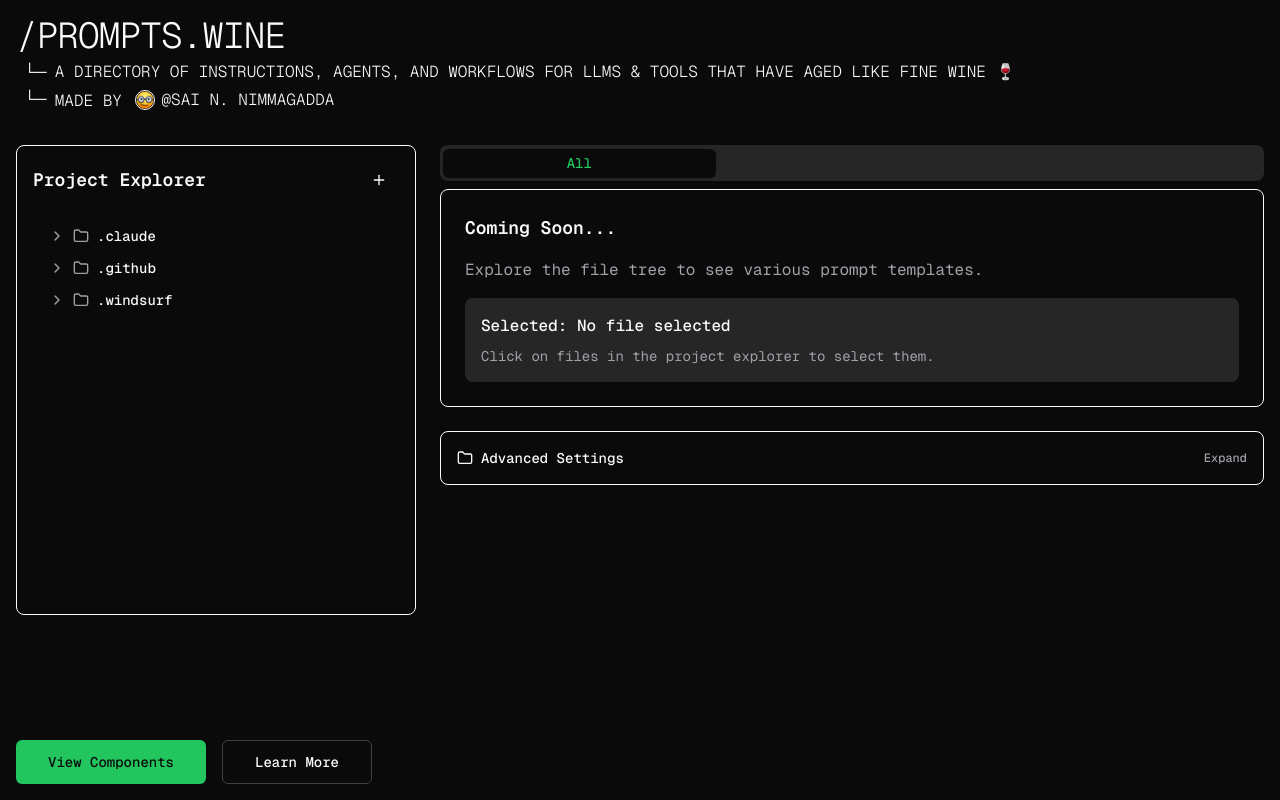
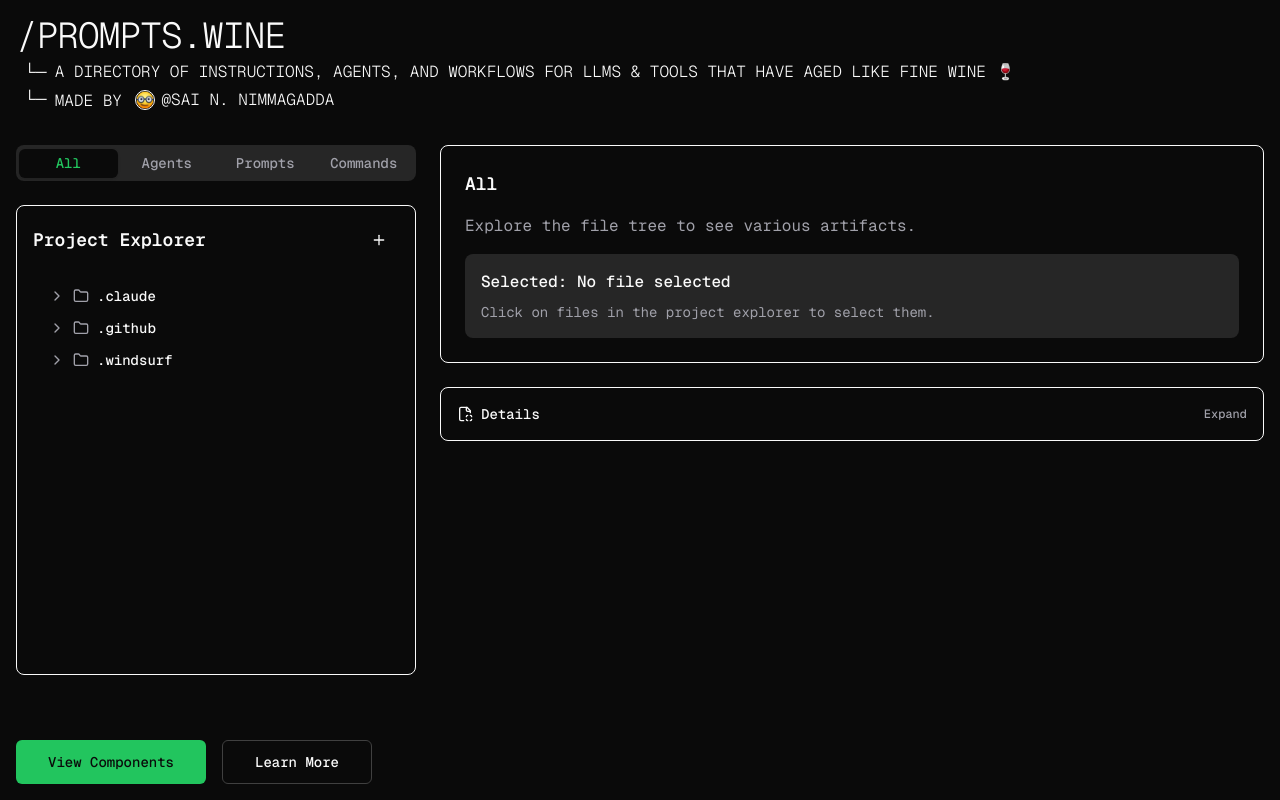
Before and after one commit to funsaized/prompts.wine, a Next.js app: page / in a window 1280 px wide. Built offline with nearby package versions, Linux system fonts and the light colour scheme.

Commit message:
feat: scaffold filtering of file tree

```diff
--- a/src/app/page.tsx
+++ b/src/app/page.tsx
@@ -10,24 +10,34 @@
   CollapsibleContent,
 } from "@/components/ui/collapsible";
 import { Tabs, TabsList, TabsTrigger, TabsContent } from "@/components/ui/tabs";
-import {
-  User,
-  Settings,
-  Copy,
-  Code,
-  Folder,
-  FileText,
-  Plus,
-} from "lucide-react";
+import { FileScan, Folder, Plus } from "lucide-react";
 import Image from "next/image";
 
 export default function Prompts(): React.JSX.Element {
   const [selectedFile, setSelectedFile] = React.useState<string>("");
   const [isCollapsibleOpen, setIsCollapsibleOpen] = React.useState(false);
+  const [activeFilter, setActiveFilter] = React.useState<string>("all");
 
   const handleFileSelect = React.useCallback((item: FileTreeItem) => {
     setSelectedFile(item.name);
   }, []);
+
+  // Filter function for file tree based on active tab
+  const getFilteredFileTreeData = React.useCallback(() => {
+    switch (activeFilter) {
+      case "all":
+        // For now, return all data
+        return sampleFileTreeData;
+      case "agents":
+        // TODO: Filter for agent files
+        return sampleFileTreeData;
+      case "commands":
+        // TODO: Filter for command files
+        return sampleFileTreeData;
+      default:
+        return sampleFileTreeData;
+    }
+  }, [activeFilter]);
 
   return (
     <div className="bg-background text-foreground min-h-screen">
@@ -70,8 +80,21 @@
 
         {/* Main Layout - 3 column grid */}
         <div className="grid w-full flex-1 grid-cols-1 gap-6 lg:grid-cols-3">
-          {/* Left Sidebar - File Tree */}
+          {/* Left Sidebar - Tabs with nested File Tree */}
           <div className="lg:col-span-1">
+            <Tabs
+              value={activeFilter}
+              onValueChange={setActiveFilter}
+              className="w-full"
+            >
+              <TabsList className="grid w-full grid-cols-4">
+                <TabsTrigger value="all">All</TabsTrigger>
+                <TabsTrigger value="agents">Agents</TabsTrigger>
+                <TabsTrigger value="prompts">Prompts</TabsTrigger>
+                <TabsTrigger value="commands">Commands</TabsTrigger>
+              </TabsList>
+
+              <TabsContent value={activeFilter} className="mt-4">
                 <div className="bg-card rounded-lg border p-4">
                   <div className="mb-4 flex items-center justify-between">
                     <h3 className="text-card-foreground text-lg font-semibold">
@@ -83,31 +106,26 @@
                   </div>
                   <ScrollArea className="h-96">
                     <FileTree
-                  data={sampleFileTreeData}
+                      data={getFilteredFileTreeData()}
                       onSelect={handleFileSelect}
                       selectedPath={selectedFile}
                     />
                   </ScrollArea>
                 </div>
+              </TabsContent>
+            </Tabs>
           </div>
 
           {/* Main Content Area */}
           <div className="lg:col-span-2">
-            <Tabs defaultValue="all" className="w-full">
-              <TabsList className="grid w-full grid-cols-3">
-                <TabsTrigger value="all">All</TabsTrigger>
-              </TabsList>
-
-              {/* All Examples */}
-              <TabsContent value="all">
             <div className="space-y-6">
               {/* Quick Overview Card */}
               <div className="bg-card rounded-lg border p-6">
-                    <h3 className="text-card-foreground mb-4 text-lg font-semibold">
-                      Coming Soon...
+                <h3 className="text-card-foreground mb-4 text-lg font-semibold capitalize">
+                  {activeFilter}
                 </h3>
                 <p className="text-muted-foreground mb-4">
-                      Explore the file tree to see various prompt templates.
+                  Explore the file tree to see various artifacts.
                 </p>
                 <div className="bg-muted rounded-lg p-4">
                   <h4 className="text-foreground mb-2 font-medium">
@@ -130,23 +148,22 @@
                       className="h-auto w-full justify-between p-4"
                     >
                       <div className="flex items-center gap-2">
-                            <Folder className="h-4 w-4" />
-                            <span>Advanced Settings</span>
+                        <FileScan className="h-4 w-4" />
+                        <span>Details</span>
                       </div>
                       <span className="text-muted-foreground text-xs">
                         {isCollapsibleOpen ? "Collapse" : "Expand"}
                       </span>
                     </Button>
                   </CollapsibleTrigger>
-                      <CollapsibleContent className="px-4 pb-4">
+                  <CollapsibleContent className="px-4 pt-2 pb-4">
                     <div className="space-y-2 text-sm">
                       <div className="bg-muted rounded p-3">
                         <p className="text-foreground mb-1 font-medium">
                           API Configuration
                         </p>
                         <p className="text-muted-foreground">
-                              Configure API endpoints and authentication
-                              settings.
+                          Configure API endpoints and authentication settings.
                         </p>
                       </div>
                       <div className="bg-muted rounded p-3">
@@ -154,8 +171,7 @@
                           Database Options
                         </p>
                         <p className="text-muted-foreground">
-                              Set up database connections and query
-                              optimization.
+                          Set up database connections and query optimization.
                         </p>
                       </div>
                     </div>
@@ -163,8 +179,6 @@
                 </Collapsible>
               </div>
             </div>
-              </TabsContent>
-            </Tabs>
           </div>
         </div>
 
```
Lines whose indentation alone changed are shown as unchanged.
